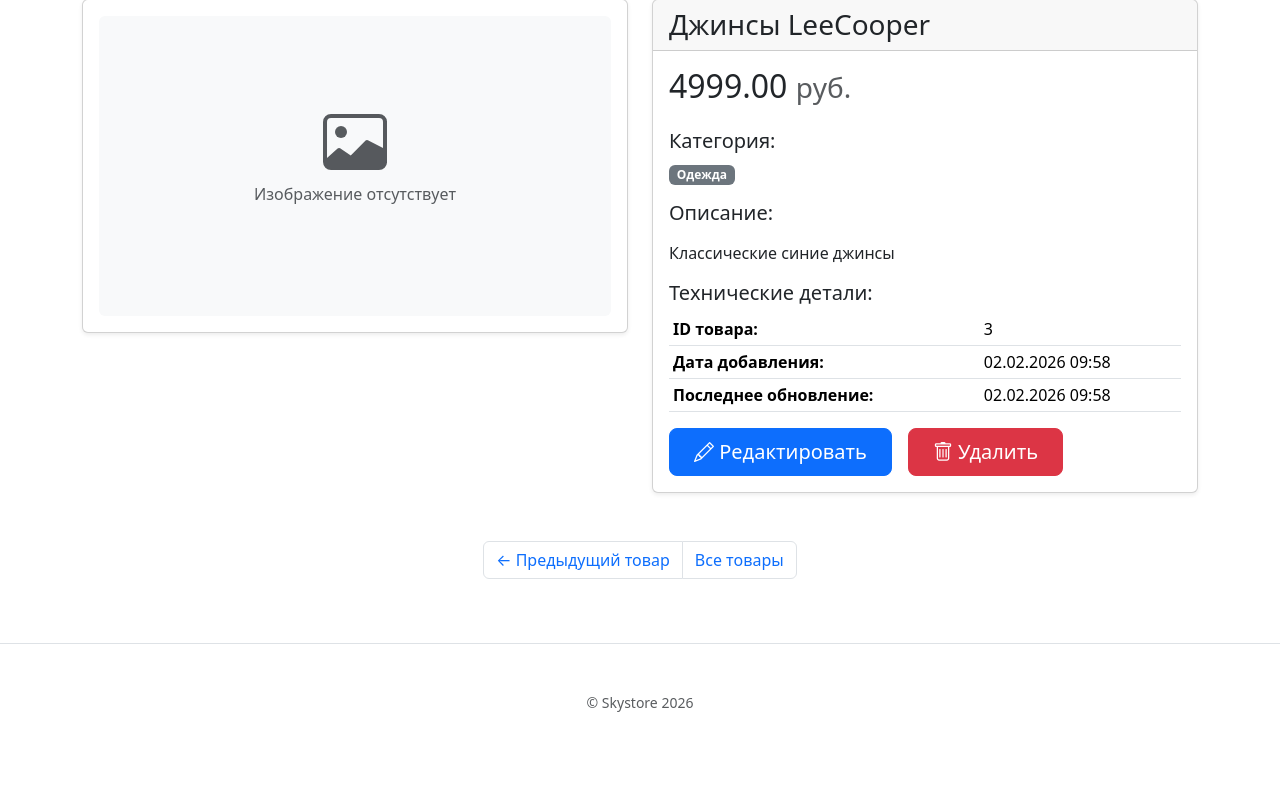
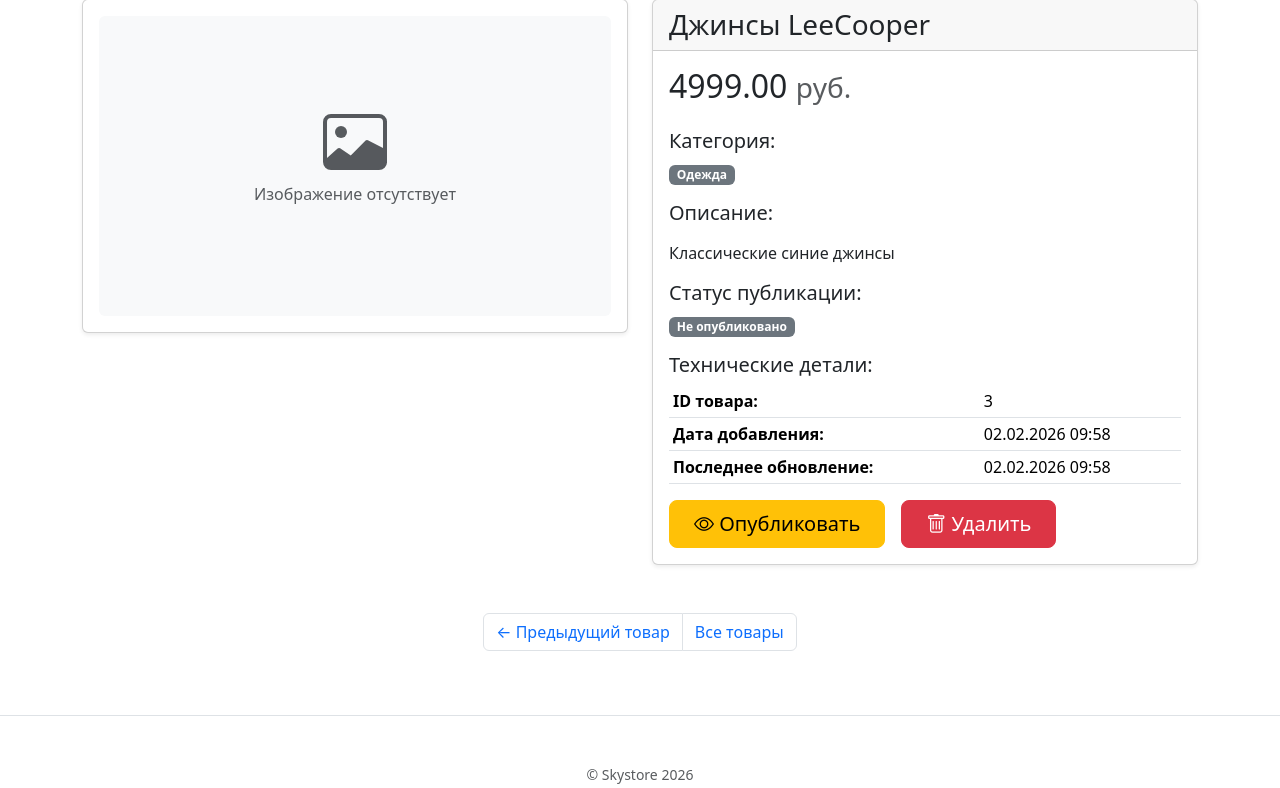
Before and after one commit to kartograff13/hw_online_store, a Django app: page /products/3/ in a window 1280 px wide. Shown: the part 144-932 px from the top of the page. Before the commit the page ends 856 px from the top, so only its background shows below. Run offline with Django 5.2, Linux system fonts and the light colour scheme; the visitor is signed in with stand-in values (Sample User, id 1); data comes from the database, SQL or seed files in the repository; some libraries are stand-ins or nearby versions.

Commit message:
add and configured visibility switching for product posts

```diff
--- a/catalog/templates/product_detail.html
+++ b/catalog/templates/product_detail.html
@@ -71,6 +71,18 @@
                     <p class="card-text">{{ product.description|linebreaks }}</p>
                 </div>
 
+                <!-- Статус публикации -->
+                <div class="mb-3">
+                    <h5>Статус публикации:</h5>
+                    <p class="card-text">
+                        {% if product.is_published %}
+                        <span class="badge bg-success">Опубликовано</span>
+                        {% else %}
+                        <span class="badge bg-secondary">Не опубликовано</span>
+                        {% endif %}
+                    </p>
+                </div>
+
                 <!-- Технические детали -->
                 <div class="mb-3">
                     <h5>Технические детали:</h5>
@@ -95,12 +107,25 @@
                 <!-- Кнопки действий -->
                 <div class="d-grid gap-2 d-md-flex justify-content-md-start">
                     {% if user.is_authenticated %}
-                    <a href="{% url 'catalog:product_update' product.pk %}" class="btn btn-primary btn-lg px-4 me-md-2">
-                        <i class="bi bi-pencil"></i> Редактировать
-                    </a>
+                    {% if perms.catalog.can_unpublish_product %}
+                    <form action="{% url 'catalog:product_toggle_publish' product.pk %}" method="post"
+                          style="display: inline;">
+                        {% csrf_token %}
+                        <button type="submit" class="btn btn-warning btn-lg px-4 me-md-2">
+                            <i class="bi {% if product.is_published %}bi-eye-slash{% else %}bi-eye{% endif %}"></i>
+                            {% if product.is_published %}
+                            Снять с публикации
+                            {% else %}
+                            Опубликовать
+                            {% endif %}
+                        </button>
+                    </form>
+                    {% endif %}
+                    {% if perms.catalog.delete_product %}
                     <a href="{% url 'catalog:product_delete' product.pk %}" class="btn btn-danger btn-lg px-4">
                         <i class="bi bi-trash"></i> Удалить
                     </a>
+                    {% endif %}
                     {% endif %}
                 </div>
             </div>
--- a/catalog/urls.py
+++ b/catalog/urls.py
@@ -8,6 +8,8 @@
     ProductCreateView,
     ProductDeleteView,
     ProductDetailView,
+    ProductTooglePubleshView,
+    ProductUnpublishView,
     ProductUpdateView,
 )
 
@@ -21,4 +23,5 @@
     path("add_product/", ProductCreateView.as_view(), name="add_product"),
     path("products/update/<int:pk>", ProductUpdateView.as_view(), name="product_update"),
     path("products/delete/<int:pk>", ProductDeleteView.as_view(), name="product_delete"),
+    path("products/<int:pk>/toogle_publish/", ProductTooglePubleshView.as_view(), name="product_toggle_publish"),
 ]
--- a/catalog/views.py
+++ b/catalog/views.py
@@ -16,7 +16,7 @@
 
     def get_context_data(self, **kwargs):
         context = super().get_context_data(**kwargs)
-        latest_products = Product.objects.order_by("-created_at")[:5]
+        latest_products = Product.objects.filter(is_published=True).order_by("-created_at")[:5]
         context["latest_products"] = latest_products
         context["total_products"] = Product.objects.count()
         context["total_categories"] = Category.objects.count()
@@ -85,6 +85,12 @@
     template_name = "product_detail.html"
     context_object_name = "product"
 
+    def get_queryset(self):
+        """Модераторы видят все товары, остальные - только опубликованные"""
+        if self.request.user.has_perm("catalog.can_unpublish_product"):
+            return Product.objects.all()
+        return Product.objects.filter(is_published=True)
+
 
 class CatalogListView(ListView):
     """Класс контроллера страницы каталога товаров с пагинацией"""
@@ -94,6 +100,7 @@
     context_object_name = "all_products"
     paginate_by = 6
     ordering = ["-created_at"]
+    queryset = Product.objects.filter(is_published=True)
 
 
 class ProductCreateView(LoginRequiredMixin, CreateView):
@@ -154,3 +161,17 @@
         product.save()
         messages.success(request, f"Продукт '{product.name}' снят с публикации.")
         return redirect("catalog:product_detail", pk=pk)
+
+
+class ProductTooglePubleshView(LoginRequiredMixin, PermissionRequiredMixin, View):
+    """Переключает статус публикации продукта (только для модераторов"""
+
+    permission_required = "catalog.can_unpublish_product"
+
+    def post(self, request, pk):
+        product = get_object_or_404(Product, pk=pk)
+        product.is_published = not product.is_published
+        product.save()
+        status = "опубликован" if product.is_published else "снят с публикации"
+        messages.success(request, f"Продукт '{product.name}' {status}.")
+        return redirect("catalog:product_detail", pk=pk)
```
